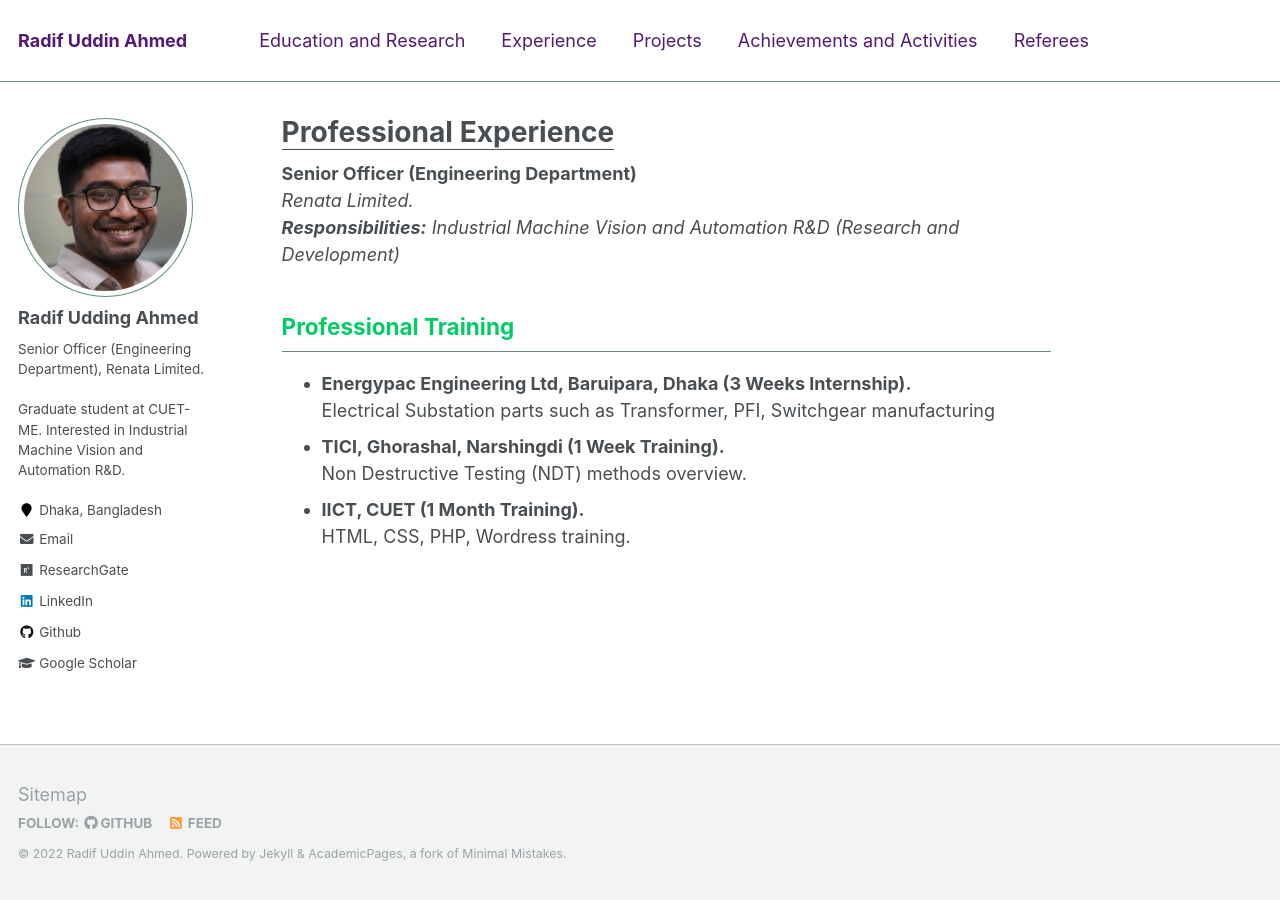
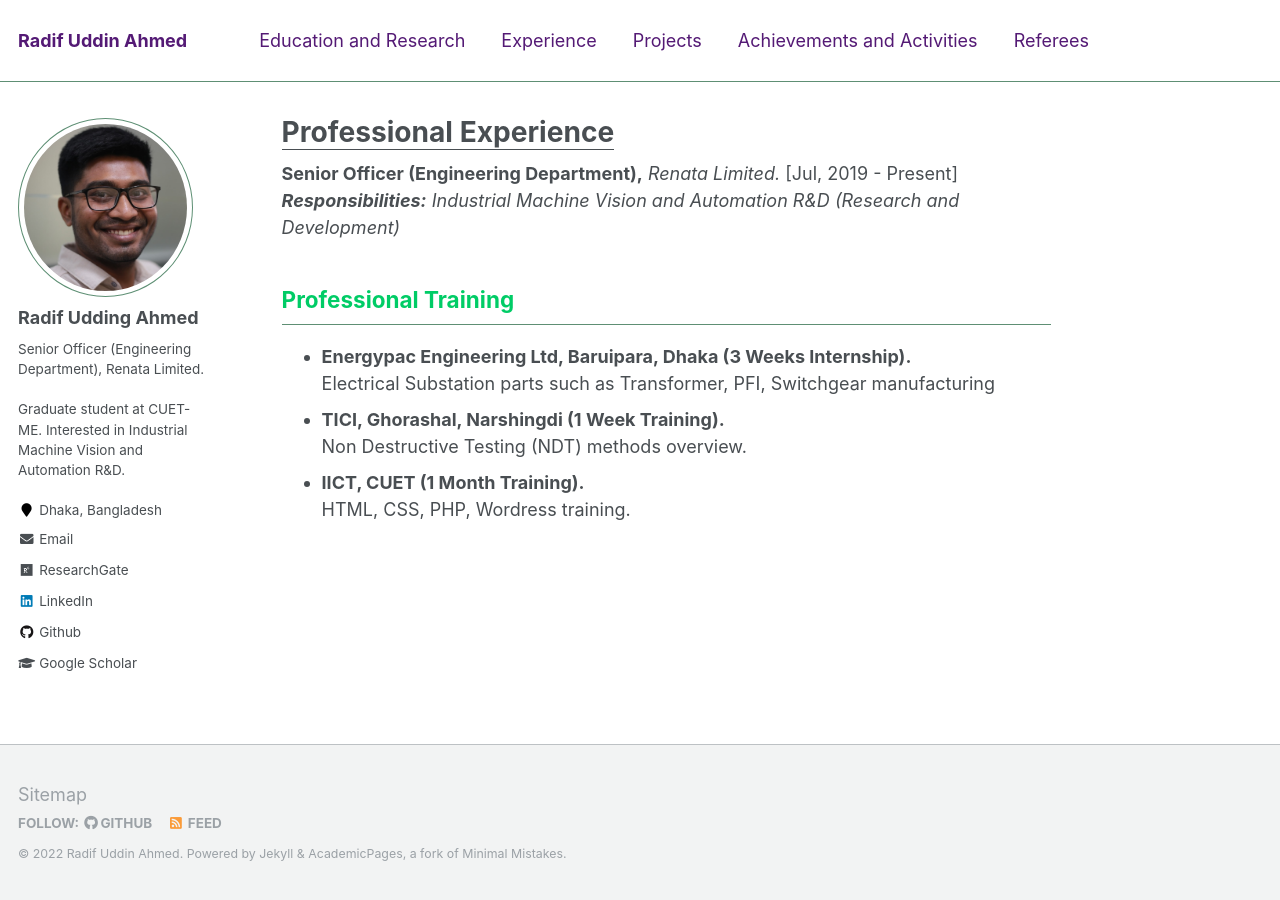
Before and after one commit to ricky-018/ricky-018.github.io, a Jekyll site: the page built from _pages/experience.md, in a window 1280 px wide. Built offline with Jekyll 4.4.1, drawn with Linux system fonts in a browser that asks for light colours.

Commit message:
Update experience.md

```diff
--- a/_pages/experience.md
+++ b/_pages/experience.md
@@ -7,8 +7,8 @@ redirect_from:
   - /about.html
 ---
 
-**Senior Officer (Engineering Department)**
-*Renata Limited.*
+**Senior Officer (Engineering Department),**
+*Renata Limited.*   [Jul, 2019 - Present]
 *<b>Responsibilities:</b> Industrial Machine Vision and Automation R&D (Research and Development)*
 
 
```
